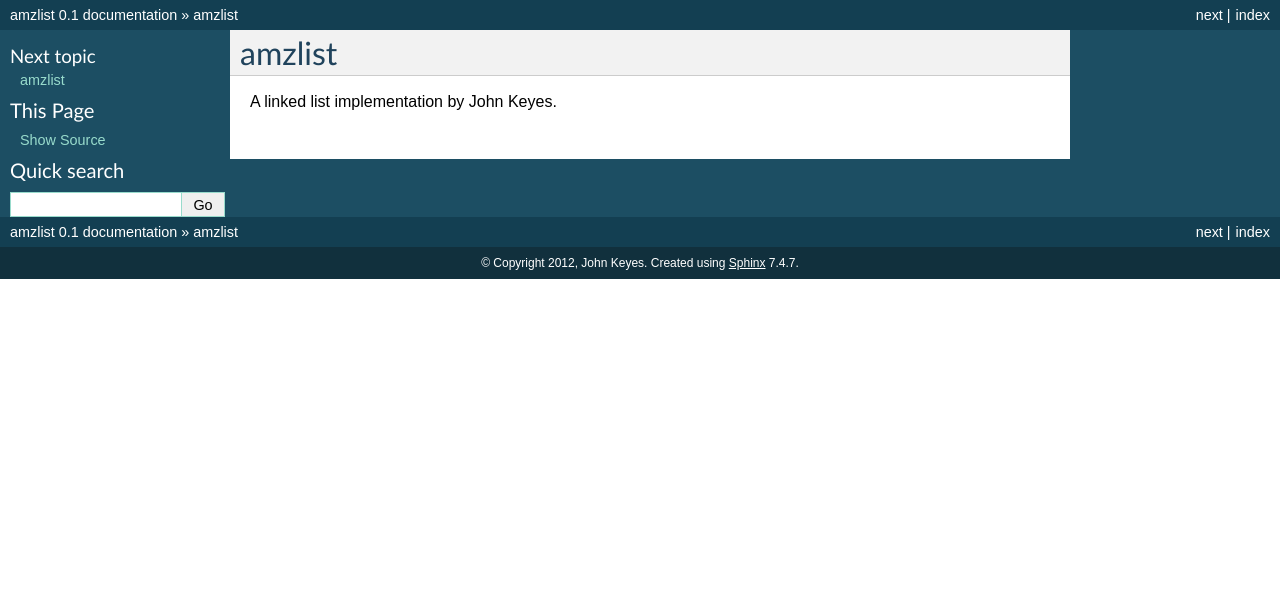
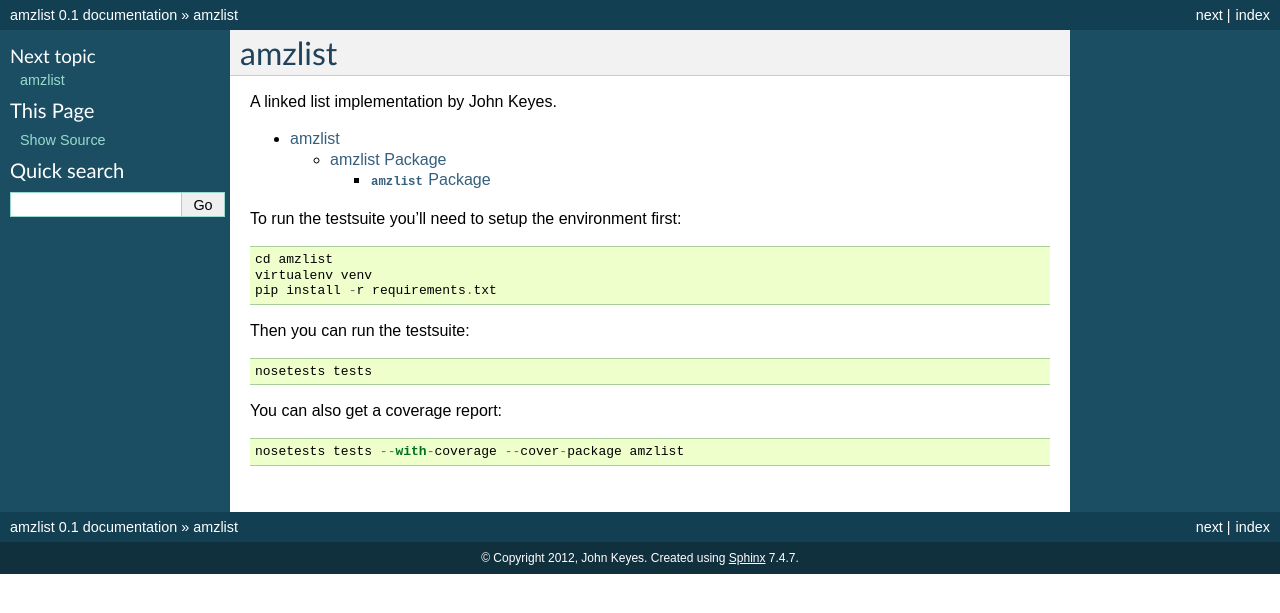
Before and after one commit to jkeyes/amzlist, a Sphinx documentation site: the page built from docs/index.rst, in a window 1280 px wide. Shown: the top 613 px of the page. Built offline with Sphinx 7.4.7, drawn with Linux system fonts in a browser that asks for light colours.

Commit message:
Added some env config text and exposed the toc.

```diff
--- a/docs/index.rst
+++ b/docs/index.rst
@@ -9,6 +9,25 @@ amzlist
 A linked list implementation by John Keyes.
 
 .. toctree::
-   :hidden:
 
    api/modules
+
+To run the testsuite you'll need to setup the environment first:
+
+::
+
+    cd amzlist
+    virtualenv venv
+    pip install -r requirements.txt
+
+Then you can run the testsuite:
+
+::
+
+    nosetests tests
+
+You can also get a coverage report:
+
+::
+
+    nosetests tests --with-coverage --cover-package amzlist
```
